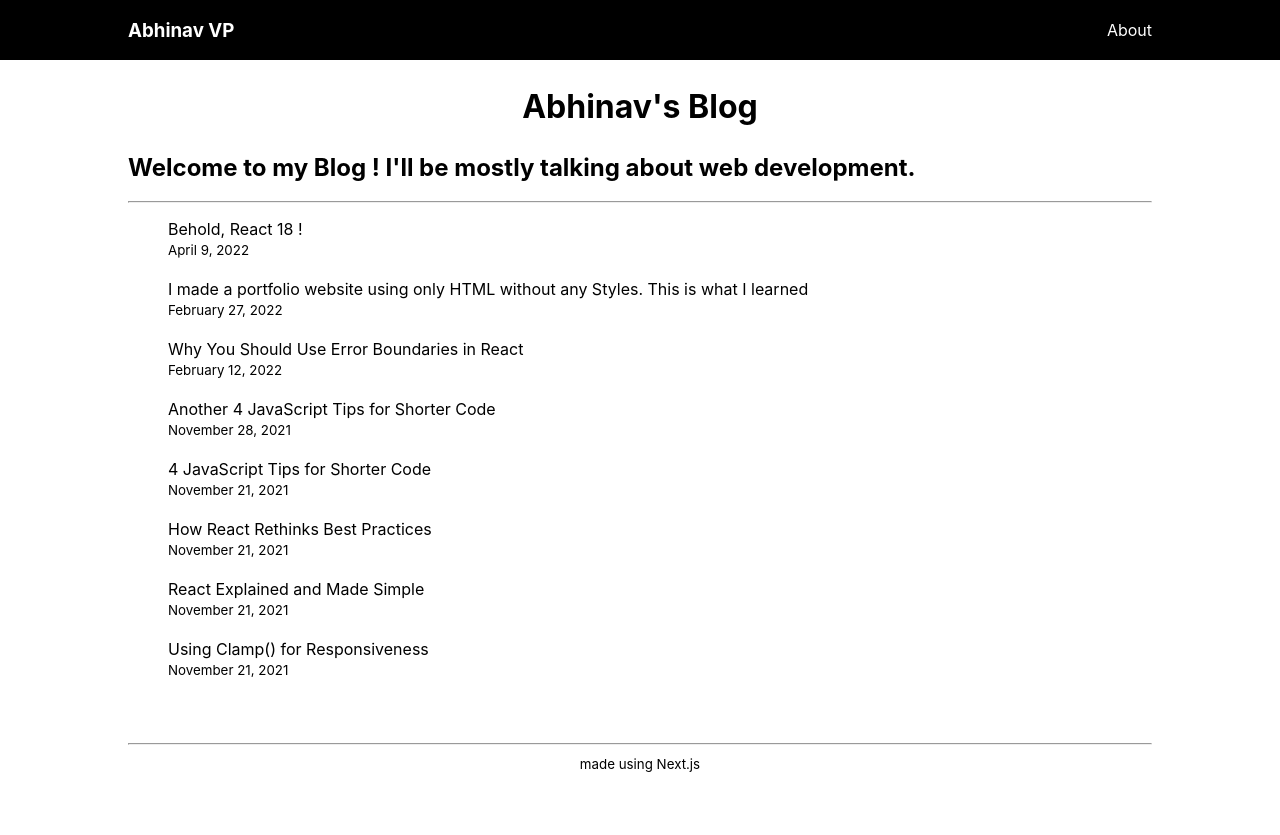
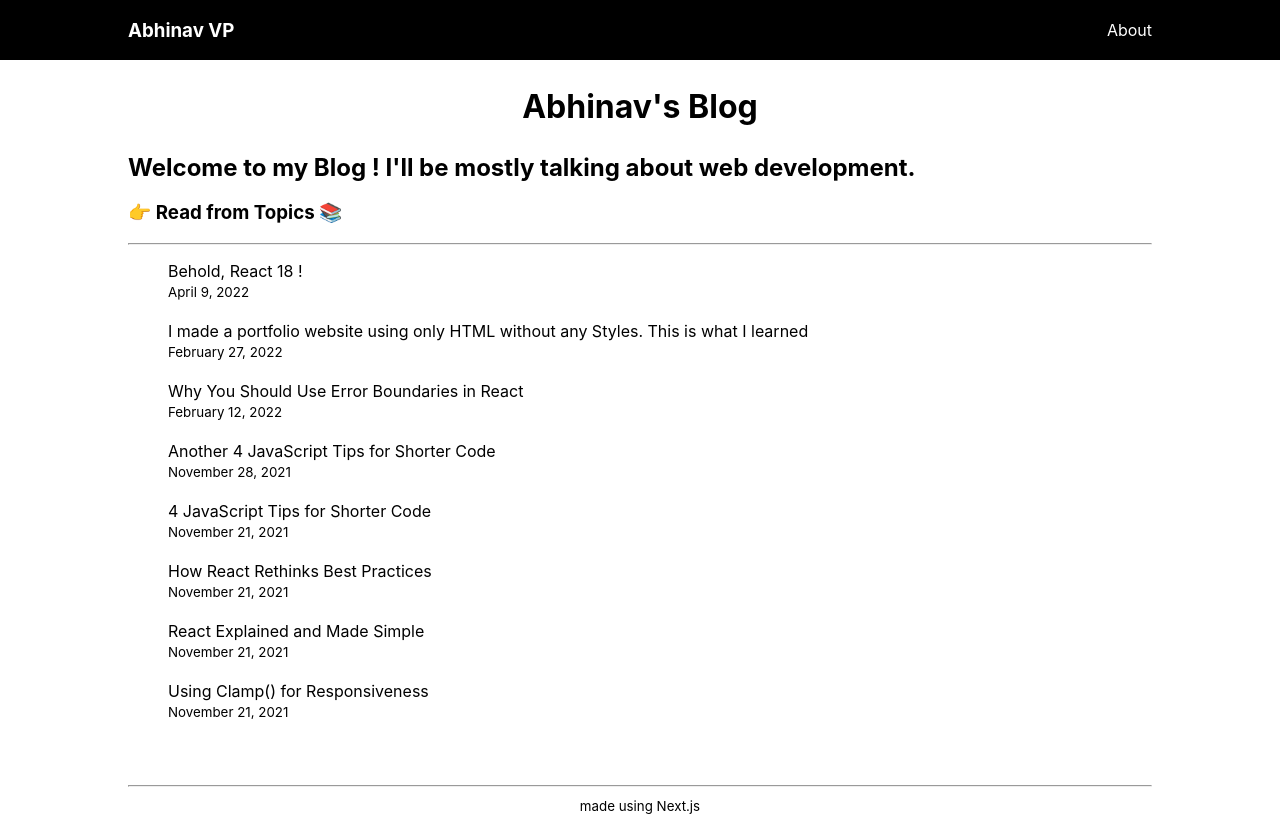
Before and after one commit to abhi12123/blog, a Next.js app: page / in a window 1280 px wide. Before the commit the page ends 800 px from the top, so only its background shows below. Built offline with nearby package versions, Linux system fonts and the light colour scheme.

Commit message:
topics home page

```diff
--- a/pages/index.js
+++ b/pages/index.js
@@ -48,6 +48,11 @@ export default function Home({ allPostsData }) {
         <h2>
           {`Welcome to my Blog ! I'll be mostly talking about web development.`}
         </h2>
+        <h3>
+          <Link href="/topics">
+            <a>👉 Read from Topics 📚</a>
+          </Link>
+        </h3>
         <hr />
       </section>
       <section>
```
Also changed, not shown: pages/topics/index.js (+2 -5 lines).
